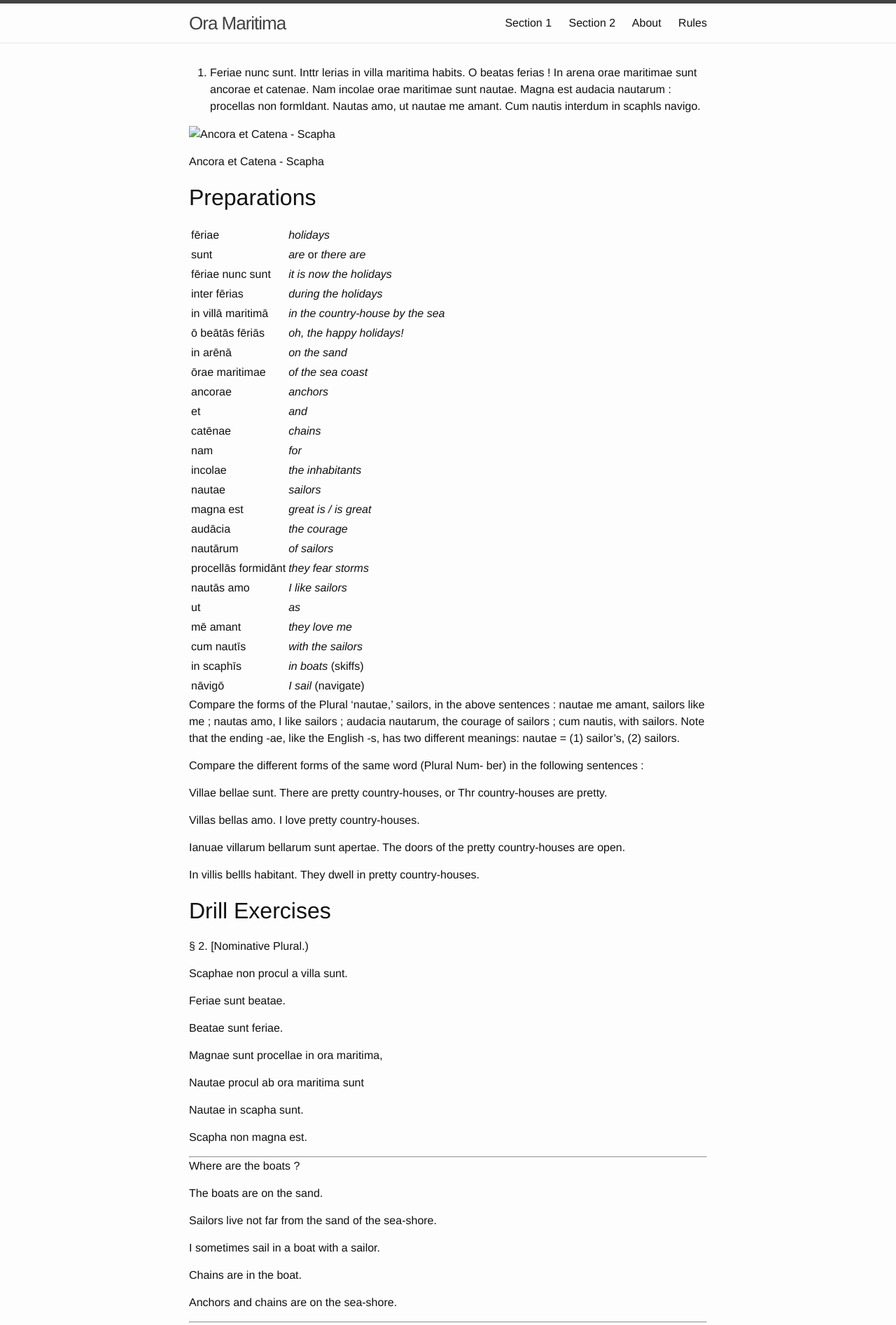
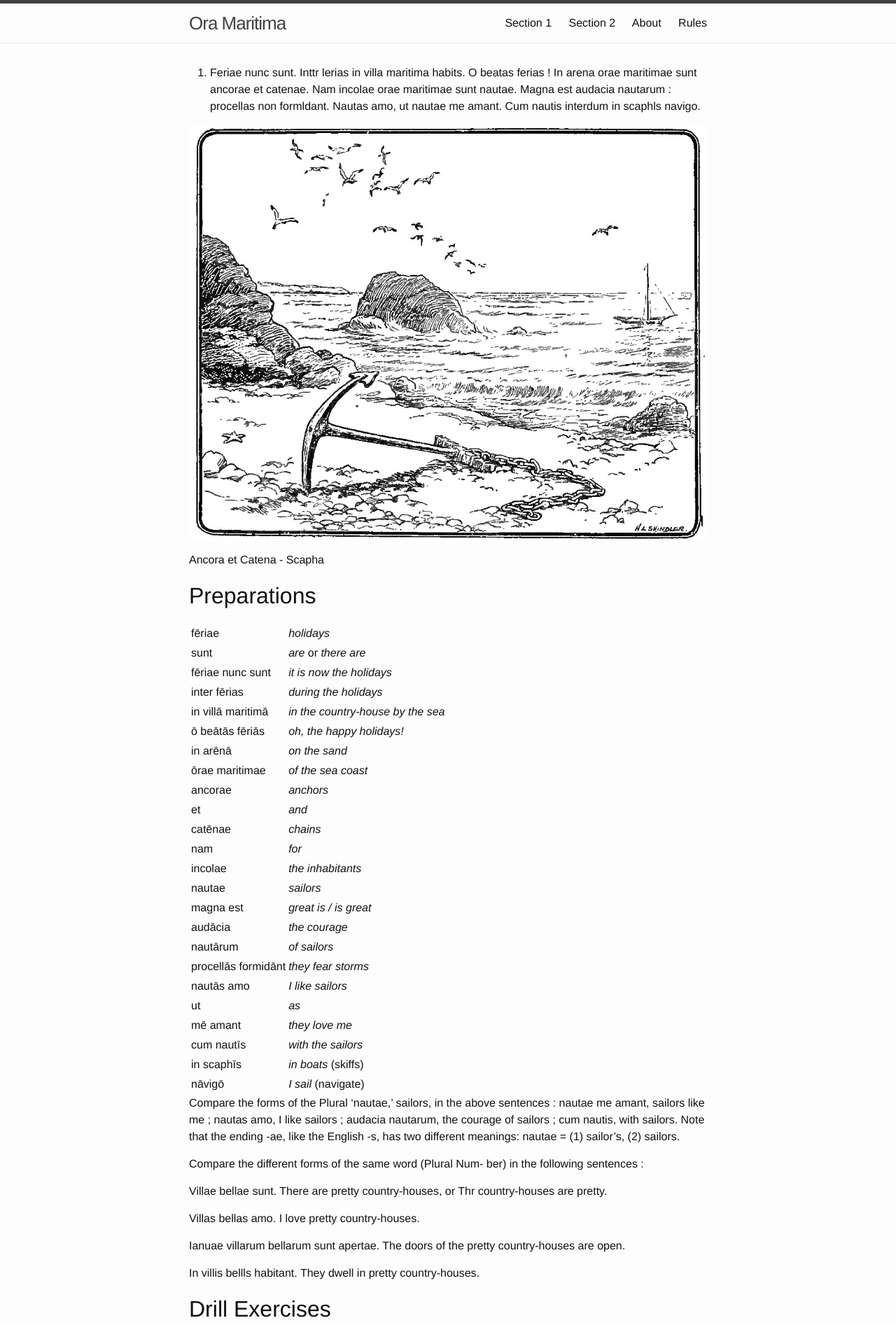
Before and after one commit to veromary/oramaritima, a Jekyll site: the page built from section/02.md, in a window 1280 px wide. Shown: the top 1893 px of the page at 70% size. Built offline with Jekyll 4.4.1, drawn with Linux system fonts in a browser that asks for light colours.

Commit message:
fix image link

```diff
--- a/section/02.md
+++ b/section/02.md
@@ -11,7 +11,7 @@ nautarum : procellas non formldant. Nautas amo, ut
 nautae me amant. Cum nautis interdum in scaphls
 navigo.
 
-![Ancora et Catena - Scapha]({{ site.url }}{{ site.baseurl }}/p24.jpg)
+![Ancora et Catena - Scapha]({{ site.url }}{{ site.baseurl }}/images/p24.jpg)
 
 Ancora et Catena - Scapha
 
```
